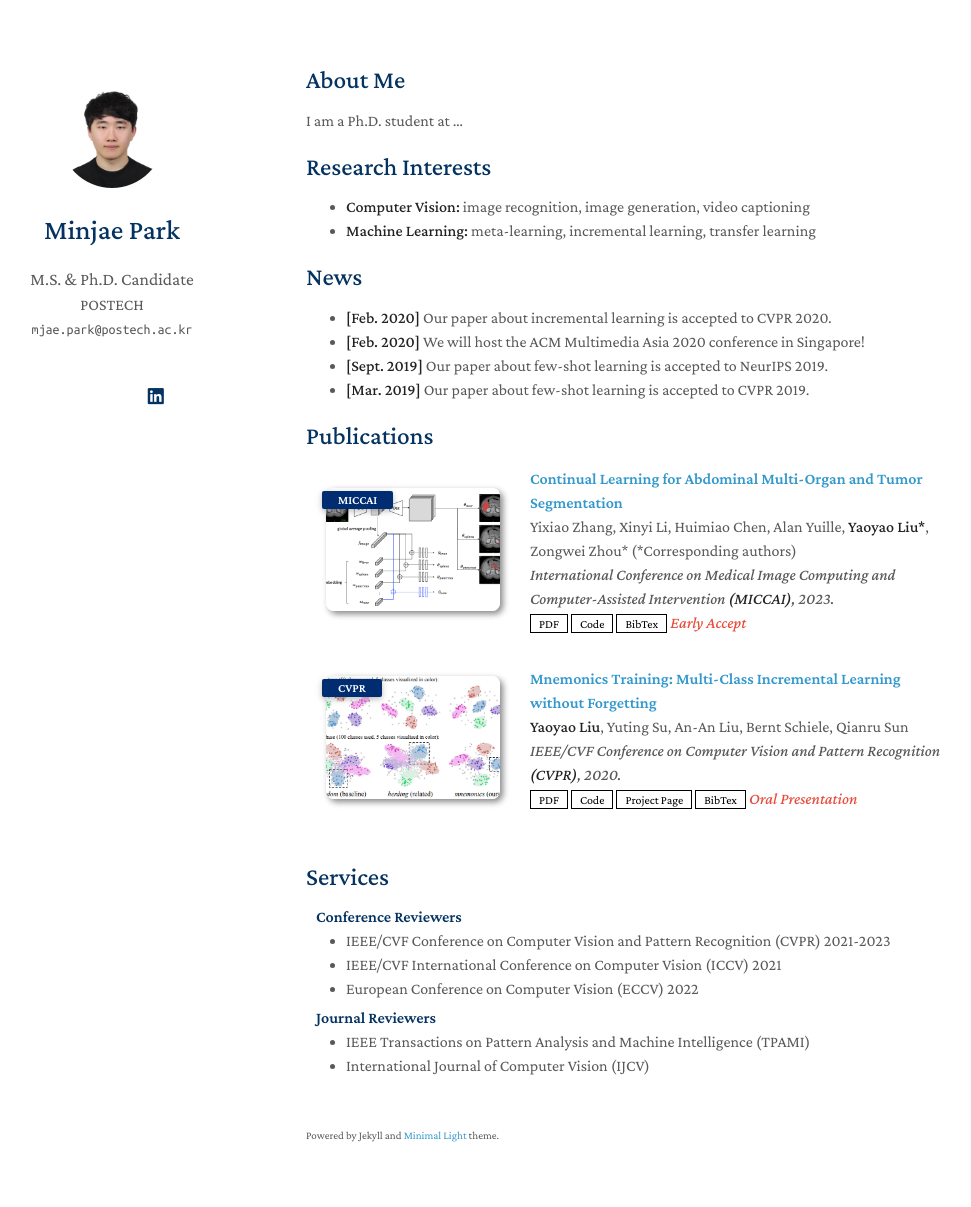
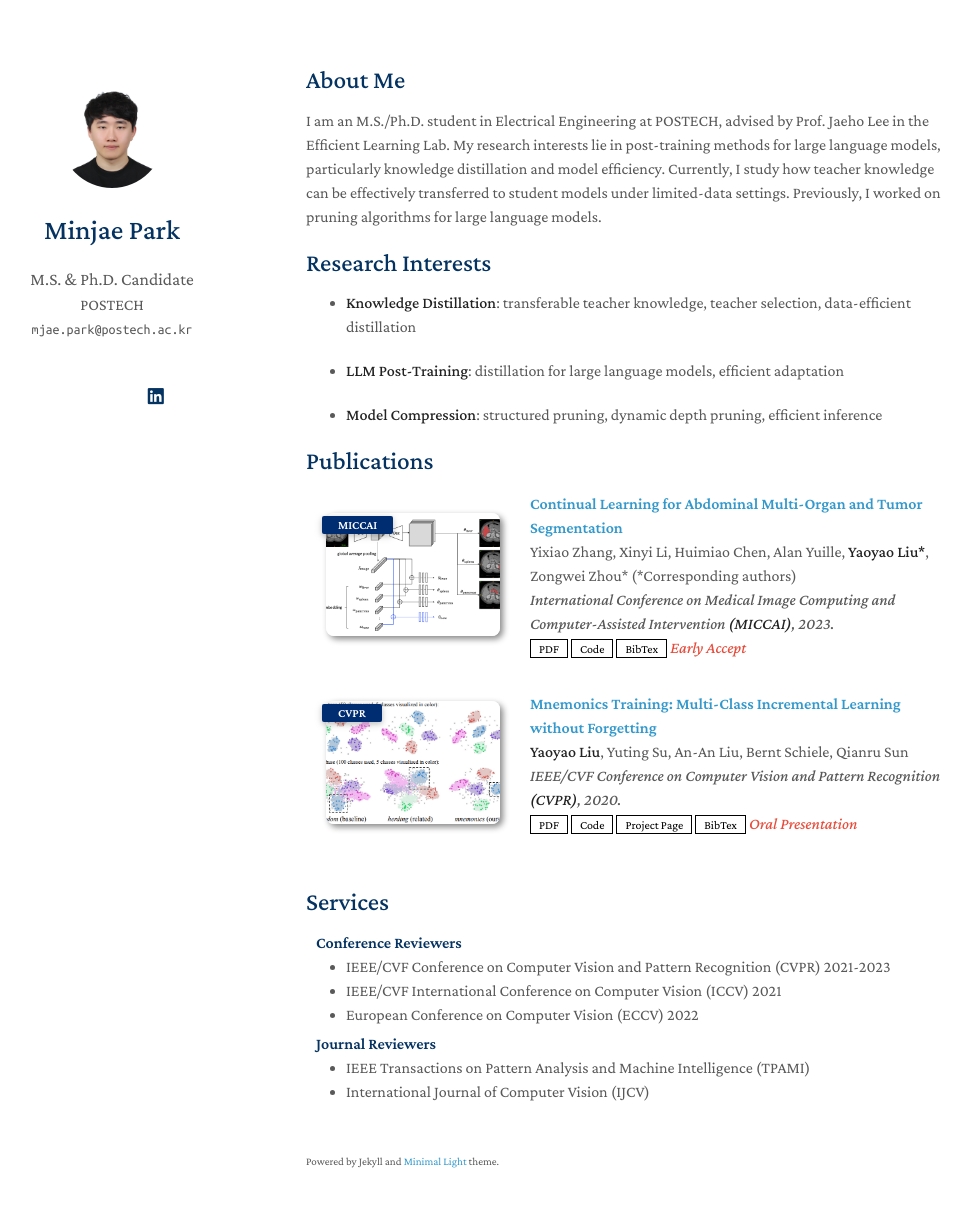
Before and after one commit to mjae-park/mjae-park.github.io, a Jekyll site: the page built from index.md, in a window 1280 px wide and 1242 px high. Shown: the top 1207 px of the window, without its empty margins (164-1135 px from the left). Built offline with Jekyll 4.4.1, drawn with Linux system fonts in a browser that asks for light colours; a style sheet for code colours, icons or effects is not loaded; our own code applies the rules of GitHub Pages for plain Markdown files.

Commit message:
Revise personal introduction and research interests
Updated personal information and research interests in index.md.

```diff
--- a/index.md
+++ b/index.md
@@ -4,19 +4,16 @@ layout: homepage
 
 ## About Me
 
-I am a Ph.D. student at ...
+I am an M.S./Ph.D. student in Electrical Engineering at POSTECH, advised by Prof. Jaeho Lee in the Efficient Learning Lab. My research interests lie in post-training methods for large language models, particularly knowledge distillation and model efficiency. Currently, I study how teacher knowledge can be effectively transferred to student models under limited-data settings. Previously, I worked on pruning algorithms for large language models.
 
 ## Research Interests
 
-- **Computer Vision:** image recognition, image generation, video captioning
-- **Machine Learning:** meta-learning, incremental learning, transfer learning
+- **Knowledge Distillation**: transferable teacher knowledge, teacher selection, data-efficient distillation
 
-## News
+- **LLM Post-Training**: distillation for large language models, efficient adaptation
 
-- **[Feb. 2020]** Our paper about incremental learning is accepted to CVPR 2020.
-- **[Feb. 2020]** We will host the ACM Multimedia Asia 2020 conference in Singapore!
-- **[Sept. 2019]** Our paper about few-shot learning is accepted to NeurIPS 2019.
-- **[Mar. 2019]** Our paper about few-shot learning is accepted to CVPR 2019.
+- **Model Compression**: structured pruning, dynamic depth pruning, efficient inference
+
 
 {% include_relative _includes/publications.md %}
 
```
